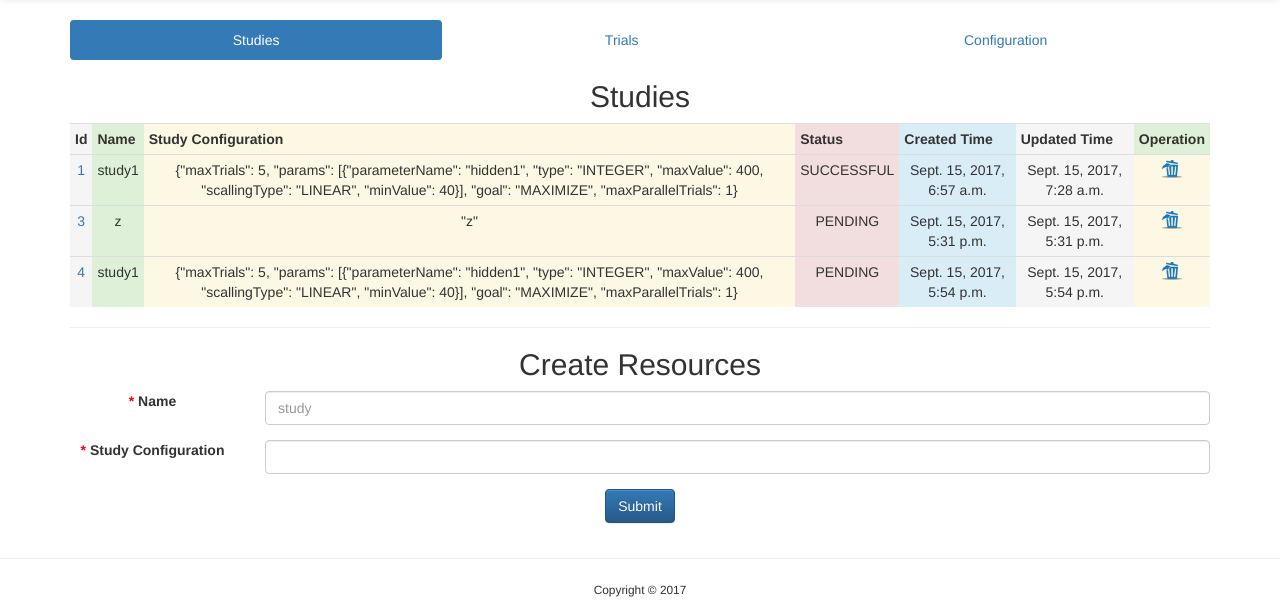
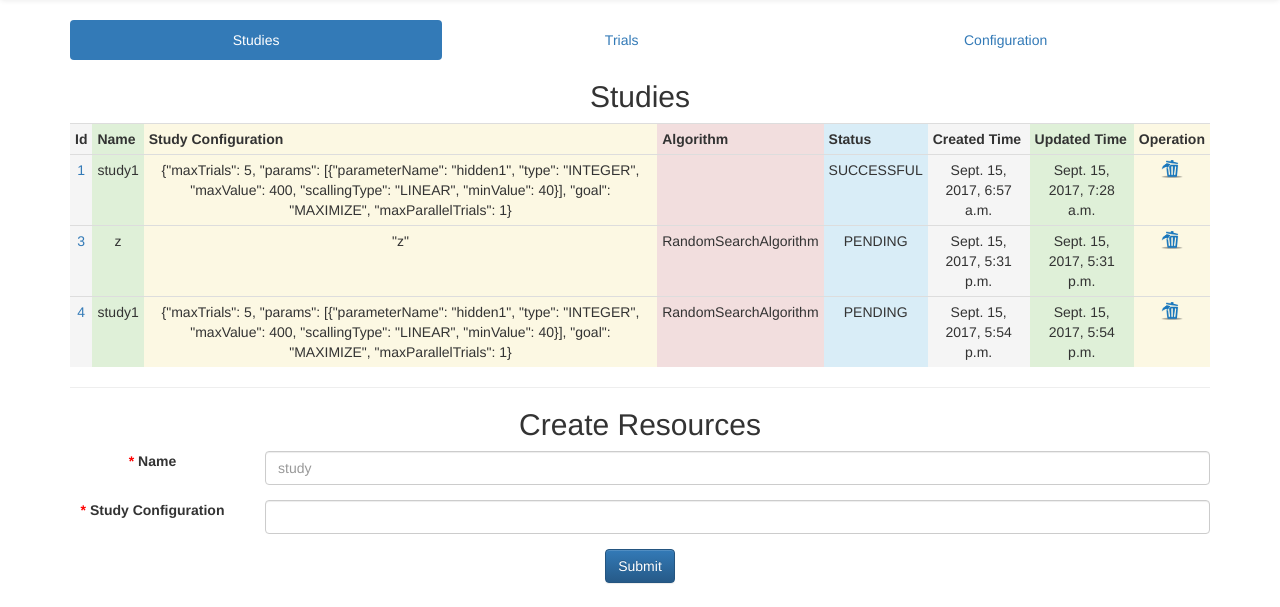
Before and after one commit to tobegit3hub/advisor, a Django app: page /dashboard/ in a window 1280 px wide. Shown: the part 52-659 px from the top of the page. Run offline with Django 3.2, Linux system fonts and the light colour scheme; data comes from the database, SQL or seed files in the repository; both versions use the stored data as it was after the commit; some libraries are stand-ins or nearby versions.

Commit message:
Implement generate suggestions and add the button in dashboard

```diff
--- a/advisor_server/dashboard/templates/index.html
+++ b/advisor_server/dashboard/templates/index.html
@@ -28,19 +28,21 @@
                 <th class="active">Id</th>
                 <th class="success">Name</th>
                 <th class="warning">Study Configuration</th>
-                <th class="danger">Status</th>
-                <th class="info">Created Time</th>
-                <th class="active">Updated Time</th>
-                <th class="success">Operation</th>
+                <th class="danger">Algorithm</th>
+                <th class="info">Status</th>
+                <th class="active">Created Time</th>
+                <th class="success">Updated Time</th>
+                <th class="warning">Operation</th>
 
                 {% for study in studies %}
                 <tr>
                     <td class="active"><a href="/dashboard/v1/studies/{{ study.id }}">{{ study.id }}</a></td>
                     <td class="success">{{ study.name }}</td>
                     <td class="warning">{{ study.study_configuration }}</td>
-                    <td class="danger">{{ study.status }}</td>
-                    <td class="info">{{ study.created_time }}</td>
-                    <td class="active">{{ study.updated_time }}</td>
+                    <td class="danger">{{ study.algorithm }}</td>
+                    <td class="info">{{ study.status }}</td>
+                    <td class="active">{{ study.created_time }}</td>
+                    <td class="success">{{ study.updated_time }}</td>
                     <td class="warning">
                         <input type="image" width="22px" src="/static/images/delete-icon.png" alt="Delete"
                                onclick="delete_resource('/dashboard/v1/studies/{{ study.id }}')"/>
@@ -53,9 +55,8 @@
             <hr/>
             <h2>Create Resources</h2>
 
-            <form action="/dashboard/v1/studies" method="post" onsubmit="return confirm(" Do you want to create the
-                  resource?
-            ");">
+            <form action="/dashboard/v1/studies" method="post" onsubmit="return confirm('Do you want to create the
+                  resource?');">
             <div class="form-group row">
                 <label for="inputEmail3" class="col-sm-2 col-form-label"><font color="red">*</font> Name </label>
                 <div class="col-sm-10">
@@ -95,8 +96,7 @@
 
                 {% for trial in trials %}
                 <tr>
-                    <td class="active"><a href="/dashboard/v1/studies/{{ trial.study_id }}/trials/{{ trial.id }}">{{
-                        trial.id }}</a></td>
+                    <td class="active"><a href="/dashboard/v1/studies/{{ trial.study_id }}/trials/{{ trial.id }}">{{ trial.id }}</a></td>
                     <td class="success">{{ trial.study_id }}</td>
                     <td class="warning">{{ trial.name }}</td>
                     <td class="danger">{{ trial.parameter_values }}</td>
@@ -116,9 +116,8 @@
             <hr/>
             <h2>Create Resources</h2>
 
-            <form action="/dashboard/v1/trials" method="post" onsubmit="return confirm(" Do you want to create the
-                  resource?
-            ");">
+            <form action="/dashboard/v1/trials" method="post" onsubmit="return confirm('Do you want to create the
+                  resource?');">
             <div class="form-group row">
                 <label for="inputEmail3" class="col-sm-2 col-form-label"><font color="red">*</font> Study Id </label>
                 <div class="col-sm-10">
--- a/advisor_server/dashboard/urls.py
+++ b/advisor_server/dashboard/urls.py
@@ -6,6 +6,8 @@ urlpatterns = [
     url(r'^v1/studies$', views.v1_studies, name='v1_studies'),
     url(r'^v1/studies/(?P<study_id>[\w.-]+)$', views.v1_study,
         name='v1_study'),
+    url(r'^v1/studies/(?P<study_id>[\w.-]+)/suggestions$', views.v1_study_suggestions,
+        name='v1_study_suggestions'),
     url(r'^v1/trials$', views.v1_trials, name='v1_trials'),
     url(r'^v1/studies/(?P<study_id>[\w.-]+)/trials/(?P<trial_id>[\w.-]+)$',
         views.v1_trial,
--- a/advisor_server/dashboard/views.py
+++ b/advisor_server/dashboard/views.py
@@ -5,9 +5,7 @@ import json
 import requests
 
 from django.contrib import messages
-from django.http import JsonResponse
 from django.shortcuts import redirect
-from django.views.decorators.csrf import csrf_exempt
 from django.http import HttpResponse
 from django.views.decorators.csrf import csrf_exempt
 from django.http import JsonResponse
@@ -95,6 +93,20 @@ def v1_study(request, study_id):
 
 
 @csrf_exempt
+def v1_study_suggestions(request, study_id):
+  if request.method == "POST":
+    data = {}
+    url = "http://127.0.0.1:8000/suggestion/v1/studies/{}/suggestions".format(
+      study_id)
+    response = requests.post(url, json=data)
+    messages.info(request, response.content)
+    #return redirect("v1_study")
+    return HttpResponseRedirect(request.META.get('HTTP_REFERER'))
+  else:
+    return JsonResponse({"error": "Unsupported http method"})
+
+
+@csrf_exempt
 def v1_trials(request):
   if request.method == "POST":
     study_id = request.POST.get("study_id", "")
--- a/advisor_server/suggestion/algorithm/base_algorithm.py
+++ b/advisor_server/suggestion/algorithm/base_algorithm.py
@@ -3,7 +3,7 @@ from suggestion.models import Trial
 
 
 class BaseSuggestionAlgorithm(object):
-  def get_new_suggestions(self, trials, number=1):
+  def get_new_suggestions(self, study_id, trials, number=1):
     """
     The study's study_configuration is like this.
     {
@@ -27,6 +27,7 @@ class BaseSuggestionAlgorithm(object):
     }
 
     Args:
+      study_id: The study id.
       trials: The all trials of this study.
       number: The number of trial to return.
     Returns:
--- a/advisor_server/suggestion/algorithm/random_search.py
+++ b/advisor_server/suggestion/algorithm/random_search.py
@@ -10,12 +10,11 @@ class RandomSearchAlgorithm(BaseSuggestionAlgorithm):
   def get_random_value(self, min_value, max_value):
     return random.uniform(min_value, max_value)
 
-  def get_new_suggestions(self, trials, number=1):
+  def get_new_suggestions(self, study_id, trials, number=1):
     """
     Get the new suggested trials with random search.
     """
-    old_trial = trials[0]
-    study = Study.objects.get(id=old_trial.study_id)
+    study = Study.objects.get(id=study_id)
 
     result = []
     for i in range(number):
@@ -31,6 +30,7 @@ class RandomSearchAlgorithm(BaseSuggestionAlgorithm):
         parameter_values_json[param["parameterName"]] = random_value
 
       trial.parameter_values = json.dumps(parameter_values_json)
+      trial.save()
       result.append(trial)
 
     return result
--- a/advisor_server/suggestion/algorithm/random_search_test.py
+++ b/advisor_server/suggestion/algorithm/random_search_test.py
@@ -25,8 +25,8 @@ class RandomSearchAlgorithmTest(TestCase):
         }]
     }
     study_configuration = json.dumps(study_configuration_json)
-    study = Study.create("RandomSearchStudy", study_configuration)
-    trial = Trial.create(study.id, "RandomSearchTrial")
+    self.study = Study.create("RandomSearchStudy", study_configuration)
+    trial = Trial.create(self.study.id, "RandomSearchTrial")
     self.trials = [trial]
 
   def tearDown(self):
@@ -38,7 +38,7 @@ class RandomSearchAlgorithmTest(TestCase):
 
   def test_get_new_suggestions(self):
     randomSearchAlgorithm = RandomSearchAlgorithm()
-    new_trials = randomSearchAlgorithm.get_new_suggestions(self.trials)
+    new_trials = randomSearchAlgorithm.get_new_suggestions(self.study.id, self.trials)
 
     # Assert getting one trial
     self.assertEqual(len(new_trials), 1)
--- a/advisor_server/suggestion/models.py
+++ b/advisor_server/suggestion/models.py
@@ -7,6 +7,7 @@ from django.db import models
 class Study(models.Model):
   name = models.CharField(max_length=128, blank=False)
   study_configuration = models.TextField(blank=False)
+  algorithm = models.CharField(max_length=128, blank=False)
 
   status = models.CharField(max_length=128, blank=False)
   created_time = models.DateTimeField(auto_now_add=True)
@@ -16,11 +17,12 @@ class Study(models.Model):
     return "{}-{}".format(self.id, self.name)
 
   @classmethod
-  def create(cls, name, study_configuration):
+  def create(cls, name, study_configuration, algorithm="RandomSearchAlgorithm", status="PENDING"):
     study = cls()
     study.name = name
     study.study_configuration = study_configuration
-    study.status = "PENDING"
+    study.algorithm = algorithm
+    study.status = status
     study.save()
     return study
 
@@ -29,6 +31,7 @@ class Study(models.Model):
         "id": self.id,
         "name": self.name,
         "study_configuration": self.study_configuration,
+        "algorithm": self.algorithm,
         "status": self.status,
         "created_time": self.created_time,
         "updated_time": self.updated_time
--- a/advisor_server/suggestion/urls.py
+++ b/advisor_server/suggestion/urls.py
@@ -6,6 +6,8 @@ urlpatterns = [
     url(r"^v1/studies$", views.v1_studies, name="v1_studies"),
     url(r"^v1/studies/(?P<study_id>[\w.-]+)$", views.v1_study,
         name="v1_study"),
+    url(r"^v1/studies/(?P<study_id>[\w.-]+)/suggestions$", views.v1_study_suggestions,
+        name="v1_study_suggestions"),
     url(r"^v1/studies/(?P<study_id>[\w.-]+)/trials$",
         views.v1_trials,
         name="v1_trials"),
```
Also changed, not shown: advisor_server/dashboard/templates/study_detail.html (+12 -0 lines), advisor_server/manage.py (+14 -15 lines), advisor_server/suggestion/views.py (+27 -0 lines), advisor_server/db.sqlite3 (added).
